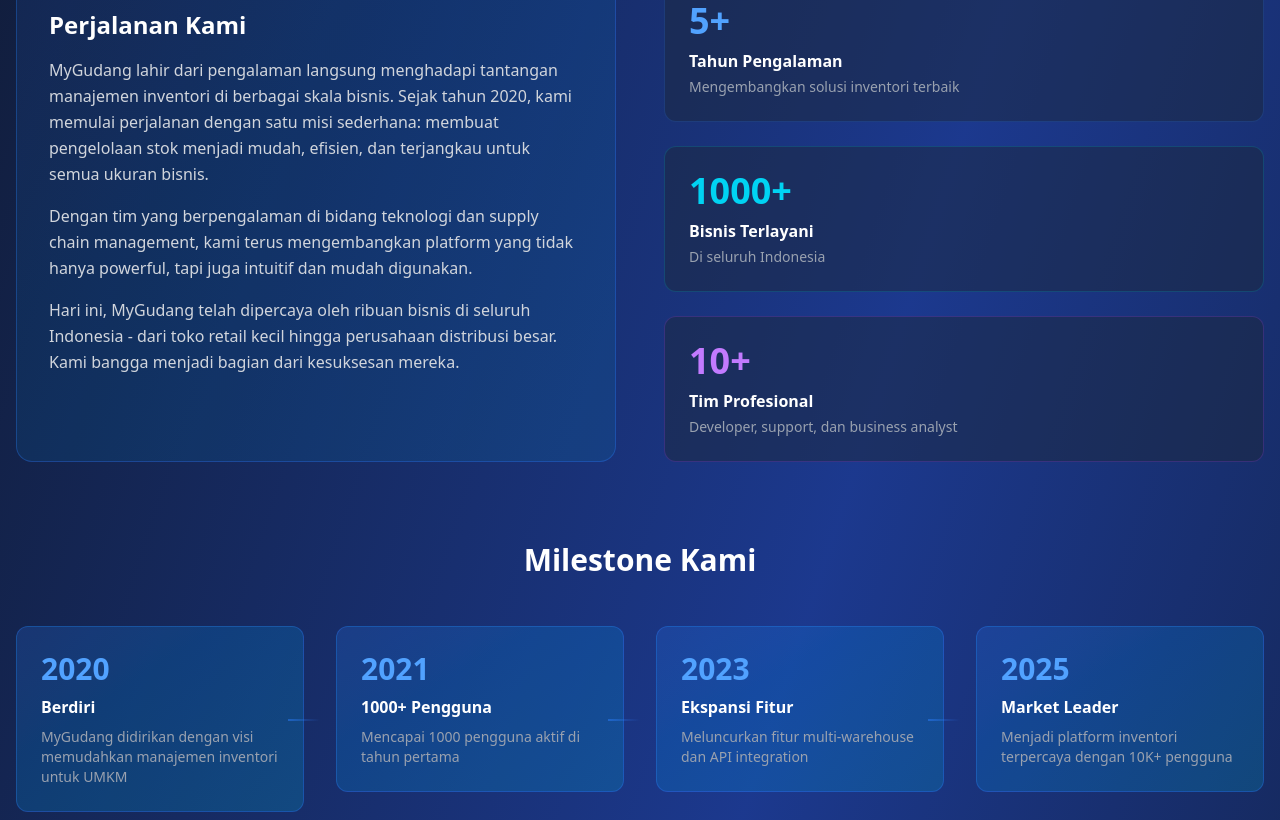
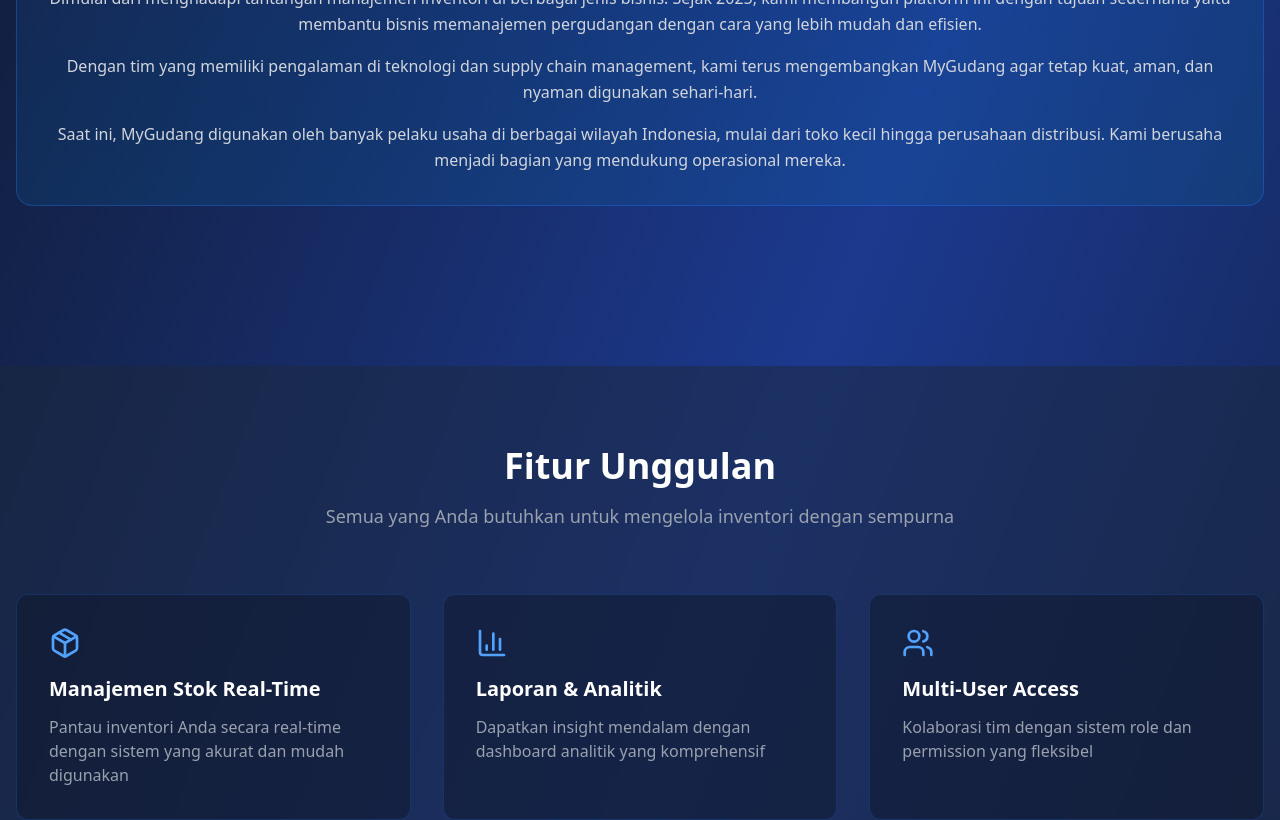
Before and after one commit to syafiqtidakjagongoding/compro-inventoryweb, a React (Vite) app: page / in a window 1280 px wide. Shown: the part 840-1660 px from the top of the page. Built offline with nearby package versions, Linux system fonts and the light colour scheme.

Commit message:
revisi 1

```diff
--- a/src/components/About.jsx
+++ b/src/components/About.jsx
@@ -1,85 +1,46 @@
 // AboutSection.jsx
-import React from 'react';
-import { Award, Users, Target, Lightbulb } from 'lucide-react';
+import React from "react";
+import { Award, Users, Target, Lightbulb } from "lucide-react";
 
 export default function About() {
-  const milestones = [
-    { year: '2020', title: 'Berdiri', description: 'MyGudang didirikan dengan visi memudahkan manajemen inventori untuk UMKM' },
-    { year: '2021', title: '1000+ Pengguna', description: 'Mencapai 1000 pengguna aktif di tahun pertama' },
-    { year: '2023', title: 'Ekspansi Fitur', description: 'Meluncurkan fitur multi-warehouse dan API integration' },
-    { year: '2025', title: 'Market Leader', description: 'Menjadi platform inventori terpercaya dengan 10K+ pengguna' }
-  ];
-
-
 
   return (
     <section id="about" className="py-20 px-4">
       <div className="max-w-7xl mx-auto">
         {/* Header */}
         <div className="text-center mb-16">
-          <h2 className="text-4xl font-bold text-white mb-4">Tentang MyGudang</h2>
-          <p className="text-gray-400 text-lg max-w-3xl mx-auto">
-            Sejak 2020, kami berdedikasi menghadirkan solusi manajemen inventori terbaik untuk bisnis Indonesia
-          </p>
+          <h2 className="text-4xl font-bold text-white mb-4">
+            Tentang MyGudang
+          </h2>
         </div>
 
         {/* Company Story */}
-        <div className="grid md:grid-cols-2 gap-12 mb-20">
-          <div className="bg-gradient-to-br from-blue-500/10 to-cyan-500/10 p-8 rounded-2xl border border-blue-500/30">
-            <h3 className="text-2xl font-bold text-white mb-4">Perjalanan Kami</h3>
+        <div className="flex w-full justify-center items-center gap-12 mb-20">
+          <div className="bg-linear-to-br from-blue-500/10 to-cyan-500/10 items-center justify-center text-center p-8 rounded-2xl border border-blue-500/30">
+            <h3 className="text-2xl font-bold text-white mb-4">
+              Perjalanan Kami
+            </h3>
             <p className="text-gray-300 mb-4 leading-relaxed">
-              MyGudang lahir dari pengalaman langsung menghadapi tantangan manajemen inventori di berbagai skala bisnis.
-              Sejak tahun 2020, kami memulai perjalanan dengan satu misi sederhana: membuat pengelolaan stok menjadi mudah,
-              efisien, dan terjangkau untuk semua ukuran bisnis.
+              Dimulai dari menghadapi tantangan manajemen inventori di berbagai
+              jenis bisnis. Sejak 2025, kami membangun platform ini dengan
+              tujuan sederhana yaitu membantu bisnis memanajemen pergudangan
+              dengan cara yang lebih mudah dan efisien.
             </p>
+
             <p className="text-gray-300 mb-4 leading-relaxed">
-              Dengan tim yang berpengalaman di bidang teknologi dan supply chain management, kami terus mengembangkan
-              platform yang tidak hanya powerful, tapi juga intuitif dan mudah digunakan.
+              Dengan tim yang memiliki pengalaman di teknologi dan supply chain
+              management, kami terus mengembangkan MyGudang agar tetap kuat,
+              aman, dan nyaman digunakan sehari-hari.
             </p>
+
             <p className="text-gray-300 leading-relaxed">
-              Hari ini, MyGudang telah dipercaya oleh ribuan bisnis di seluruh Indonesia - dari toko retail kecil
-              hingga perusahaan distribusi besar. Kami bangga menjadi bagian dari kesuksesan mereka.
+              Saat ini, MyGudang digunakan oleh banyak pelaku usaha di berbagai
+              wilayah Indonesia, mulai dari toko kecil hingga perusahaan
+              distribusi. Kami berusaha menjadi bagian yang mendukung
+              operasional mereka.
             </p>
           </div>
-
-          <div className="space-y-6">
-            <div className="bg-slate-800/50 p-6 rounded-xl border border-blue-500/20">
-              <div className="text-blue-400 text-4xl font-bold mb-2">5+</div>
-              <div className="text-white font-semibold mb-1">Tahun Pengalaman</div>
-              <div className="text-gray-400 text-sm">Mengembangkan solusi inventori terbaik</div>
-            </div>
-            <div className="bg-slate-800/50 p-6 rounded-xl border border-cyan-500/20">
-              <div className="text-cyan-400 text-4xl font-bold mb-2">1000+</div>
-              <div className="text-white font-semibold mb-1">Bisnis Terlayani</div>
-              <div className="text-gray-400 text-sm">Di seluruh Indonesia</div>
-            </div>
-            <div className="bg-slate-800/50 p-6 rounded-xl border border-purple-500/20">
-              <div className="text-purple-400 text-4xl font-bold mb-2">10+</div>
-              <div className="text-white font-semibold mb-1">Tim Profesional</div>
-              <div className="text-gray-400 text-sm">Developer, support, dan business analyst</div>
-            </div>
-          </div>
         </div>
-
-        {/* Timeline */}
-        <div className="mb-20">
-          <h3 className="text-3xl font-bold text-white text-center mb-12">Milestone Kami</h3>
-          <div className="grid md:grid-cols-4 gap-8">
-            {milestones.map((milestone, idx) => (
-              <div key={idx} className="relative">
-                <div className="bg-gradient-to-br from-blue-500/20 to-cyan-500/20 p-6 rounded-xl border border-blue-500/30 hover:border-blue-500/60 transition">
-                  <div className="text-3xl font-bold text-blue-400 mb-2">{milestone.year}</div>
-                  <div className="text-white font-semibold mb-2">{milestone.title}</div>
-                  <div className="text-gray-400 text-sm">{milestone.description}</div>
-                </div>
-                {idx < milestones.length - 1 && (
-                  <div className="hidden md:block absolute top-1/2 -right-4 w-8 h-0.5 bg-gradient-to-r from-blue-500/50 to-transparent"></div>
-                )}
-              </div>
-            ))}
-          </div>
-        </div>
-
       </div>
     </section>
   );
--- a/src/pages/Home.jsx
+++ b/src/pages/Home.jsx
@@ -57,7 +57,7 @@
   const pricingPlans = [
     {
       name: "Starter",
-      price: "199K",
+      price: "99K",
       features: [
         "Manajemen Produk",
         "Manajemen Stok",
@@ -71,7 +71,7 @@
     },
     {
       name: "Professional",
-      price: "499K",
+      price: "399K",
       popular: true,
       features: [
         "Semua fitur Starter",
@@ -122,7 +122,7 @@
             <HashLink
               smooth
               to="/demo#demo"
-              className="bg-blue-500 hover:bg-blue-600 border-2 border-blue-400 text-white hover:bg-blue-400/10 px-8 py-4 rounded-lg font-semibold transition"
+              className="bg-blue-500 hover:bg-blue-600 border-2 border-blue-400 text-white px-8 py-4 rounded-lg font-semibold transition"
             >
               Lihat Demo
             </HashLink>
```
